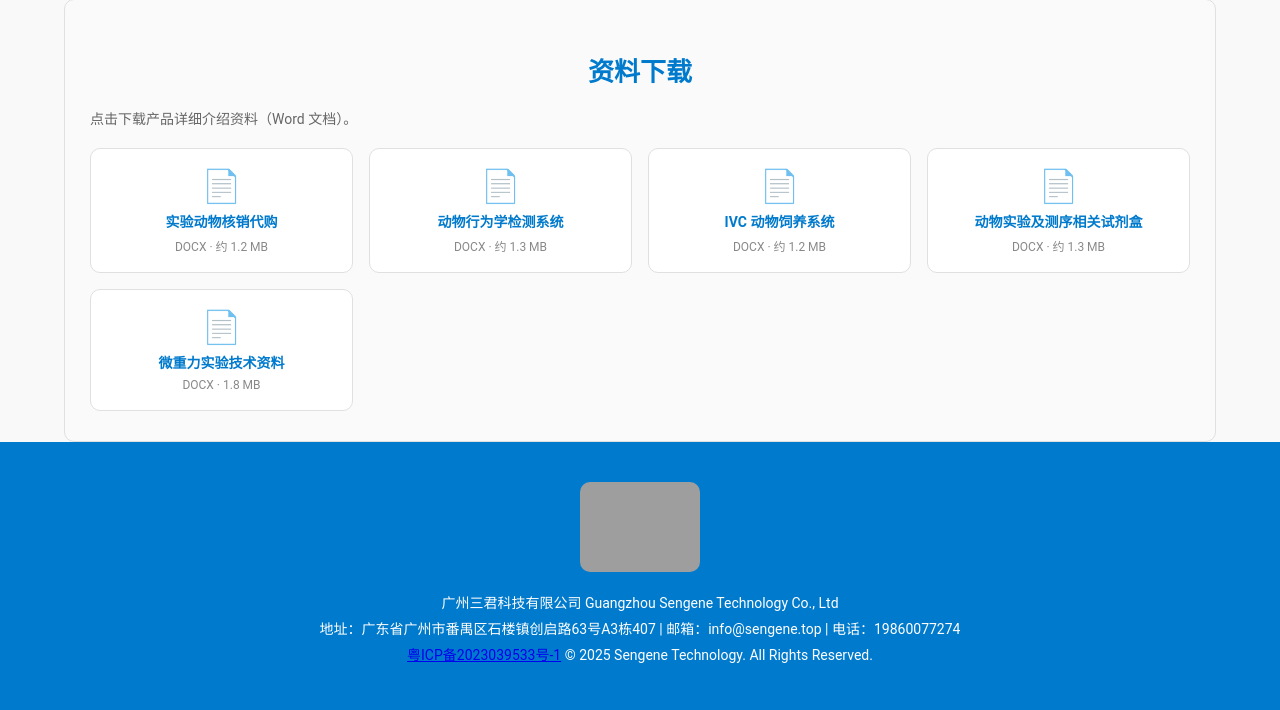
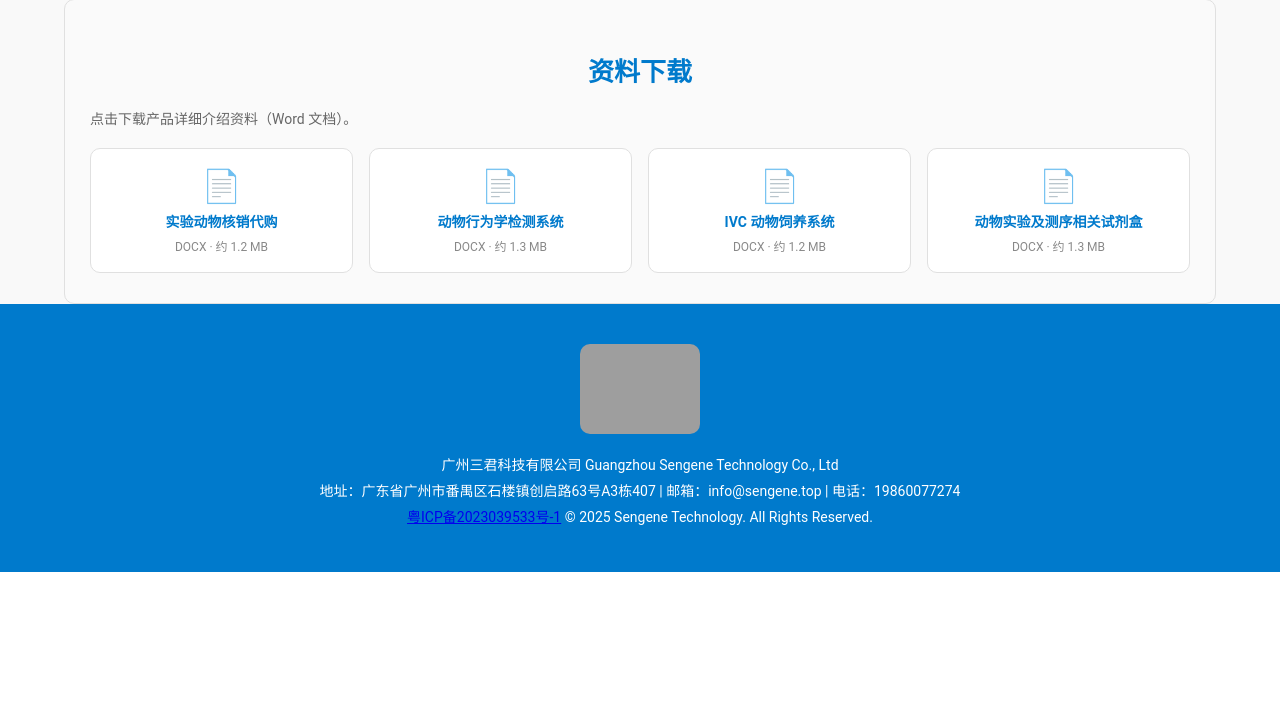
Before and after one commit to Bettermelsm/SGDjango, a Django app: page /product/ in a window 1280 px wide. Shown: the part 1300-2010 px from the top of the page. After the commit the page ends 1872 px from the top, so only its background shows below. Run offline with Django 4.2, Linux system fonts and the light colour scheme; grey boxes are pictures that could not be loaded.

Commit message:
Remove microgravity test download link from product page
Co-Authored-By: Claude Opus 4.7 <noreply@anthropic.com>

```diff
--- a/templates/website/product.html
+++ b/templates/website/product.html
@@ -88,11 +88,6 @@
       <span class="download-name">{% trans "动物实验及测序相关试剂盒" %}</span>
       <span class="download-meta">DOCX · 约 1.3 MB</span>
     </a>
-    <a href="/media/products/_test_isolated/微重力资料 B.docx" class="download-btn" download>
-      <span class="download-icon">📄</span>
-      <span class="download-name">{% trans "微重力实验技术资料" %}</span>
-      <span class="download-meta">DOCX · 1.8 MB</span>
-    </a>
   </div>
 </section>
 
```
Also changed, not shown: locale/en/LC_MESSAGES/django.po.
